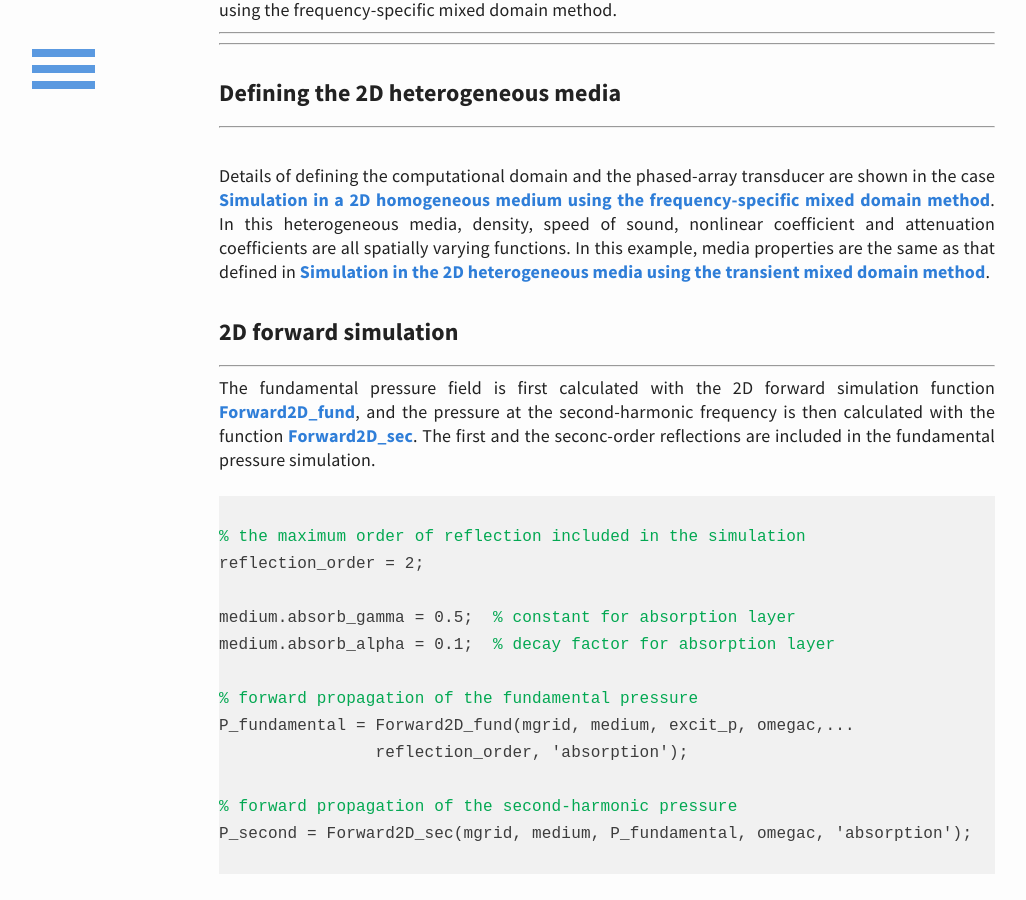
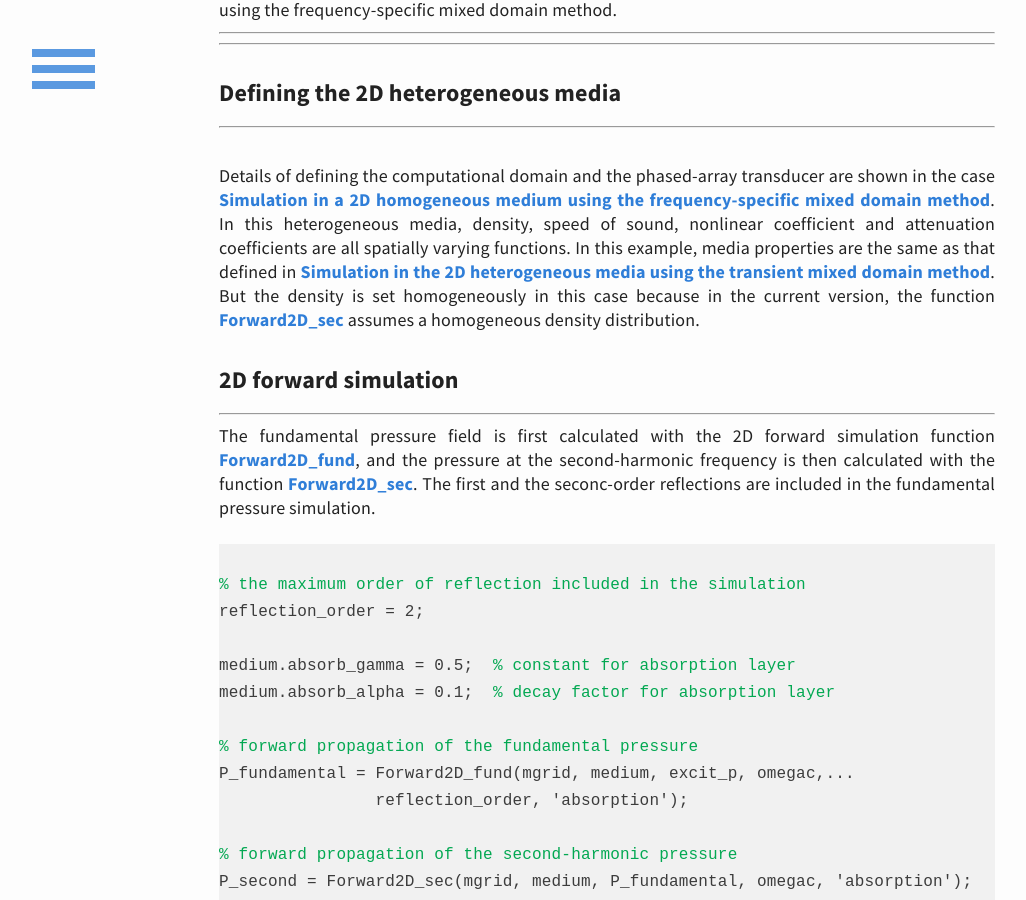
Before and after one commit to m-SOUND/mSOUND, a Jekyll site: the page built from _posts/2019-02-20-FSMDM_2D_heterogeneous.html, in a window 1280 px wide and 900 px high, scrolled down 412 px. Shown: the whole window, without its empty margins (33-1059 px from the left). Built offline with Jekyll 4.4.1, drawn with Linux system fonts in a browser that asks for light colours.

Commit message:
Update 2019-02-20-FSMDM_2D_heterogeneous.html

```diff
--- a/_posts/2019-02-20-FSMDM_2D_heterogeneous.html
+++ b/_posts/2019-02-20-FSMDM_2D_heterogeneous.html
@@ -22,7 +22,9 @@ title: Simulation in the 2D heterogeneous media using the frequency-specific mix
 In this heterogeneous media, density, speed of sound, nonlinear coefficient and attenuation coefficients are all
   spatially varying functions. In this example, media properties are the same as that defined in
   <a href="https://m-sound.github.io/mSOUND/TMDM_2D_heterogeneous">
-   Simulation in the 2D heterogeneous media using the transient mixed domain method</a>.
+   Simulation in the 2D heterogeneous media using the transient mixed domain method</a>. But the density
+ is set homogeneously in this case because in the current version, the function
+ <a href="/mSOUND/function.html#Forward2D_sec">Forward2D_sec</a> assumes a homogeneous density distribution.
  </p>
 
 
```
